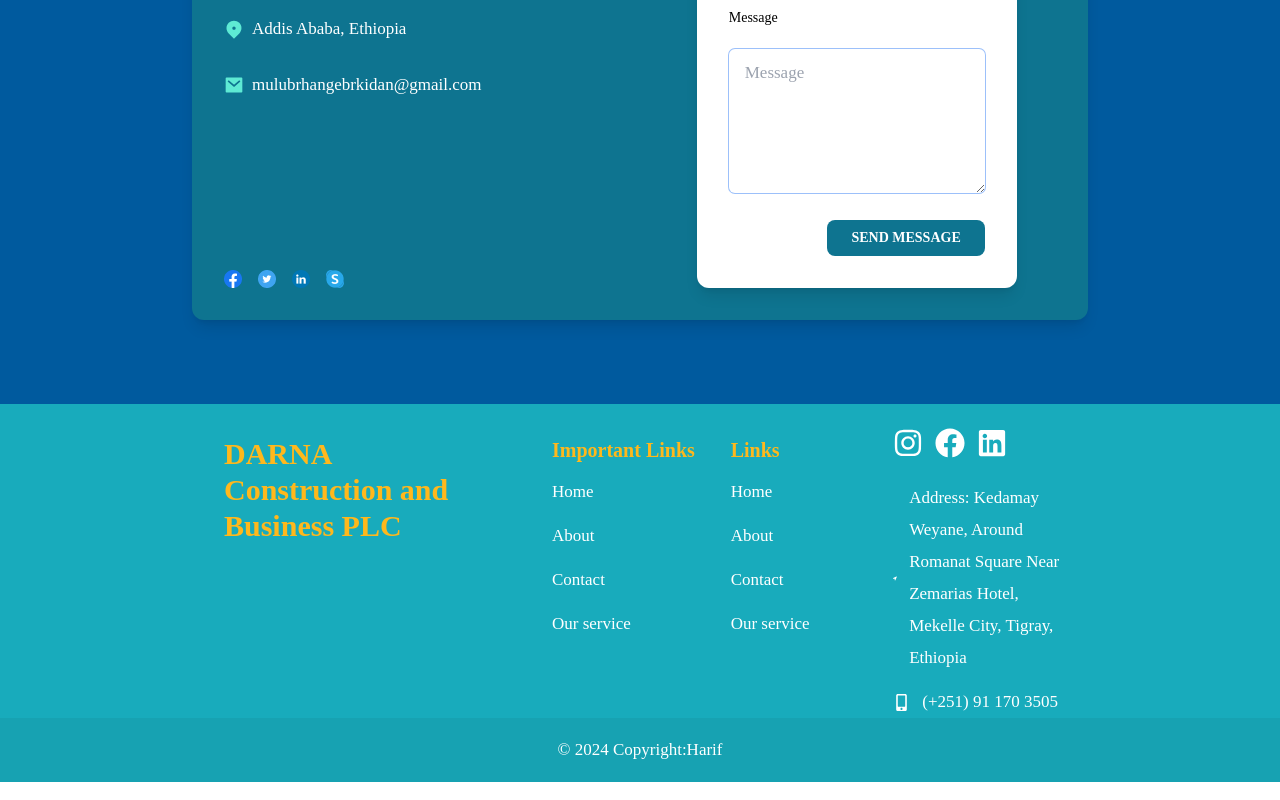
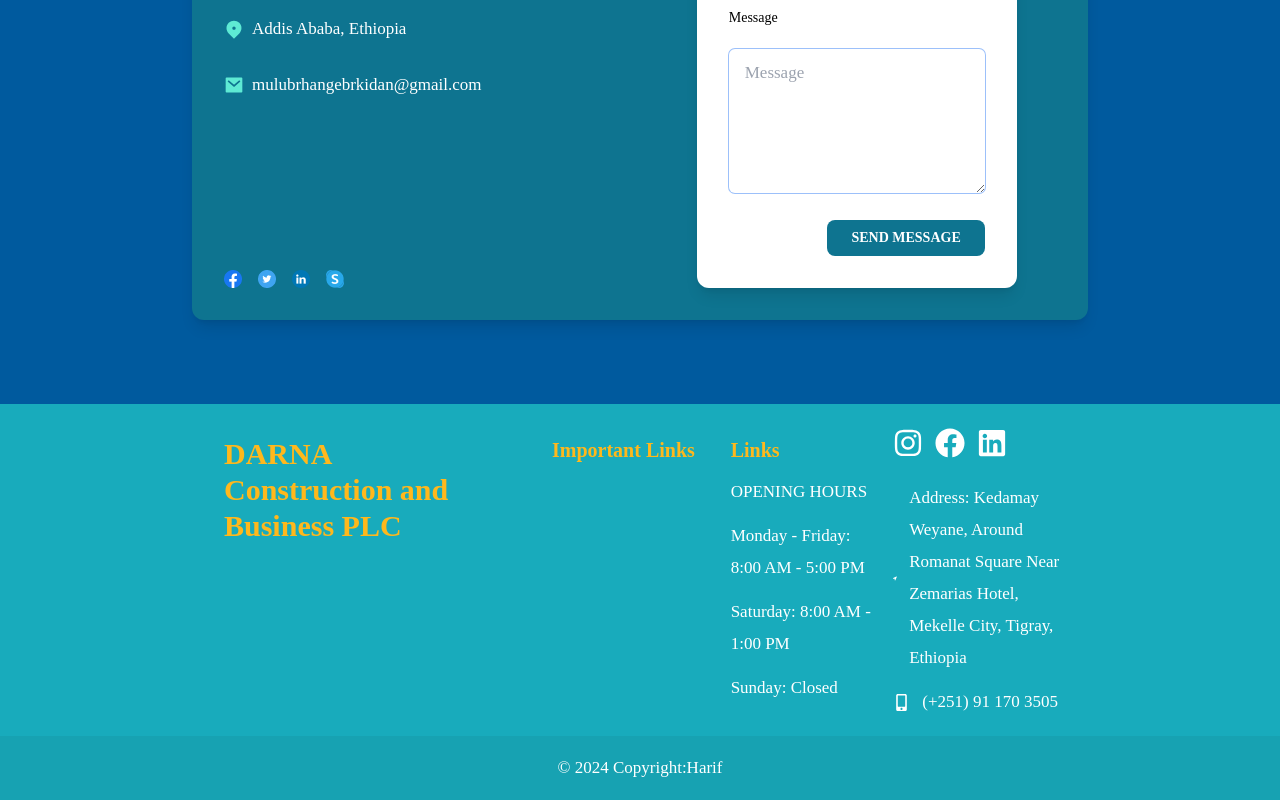
Before and after one commit to Mulubrhan1511/Constaraction, a React (Vite) app in the folder front/: page / in a window 1280 px wide. Shown: the part 7683-8483 px from the top of the page. Built offline with nearby package versions, Linux system fonts and the light colour scheme.

Commit message:
edit the code with the best about and hiracrchy page

```diff
--- a/front/src/components/Footer/Footer.jsx
+++ b/front/src/components/Footer/Footer.jsx
@@ -1,6 +1,5 @@
 import React from "react";
-import footerLogo from "../../assets/logo.png";
-import Banner from "../../assets/website/footer-pattern.jpg";
+import { Link } from "react-router-dom"; // Import Link from react-router-dom for navigation
 import {
   FaFacebook,
   FaInstagram,
@@ -8,6 +7,8 @@ import {
   FaLocationArrow,
   FaMobileAlt,
 } from "react-icons/fa";
+import Banner from "../../assets/website/footer-pattern.jpg";
+import footerLogo from "../../assets/logo.png";
 
 const BannerImg = {
   backgroundImage: `url(${Banner})`,
@@ -18,36 +19,18 @@ const BannerImg = {
   width: "100%",
 };
 
-const FooterLinks = [
-  {
-    title: "Home",
-    link: "/#",
-  },
-  {
-    title: "About",
-    link: "/#about",
-  },
-  {
-    title: "Contact",
-    link: "/#contact",
-  },
-  {
-    title: "Our service",
-    link: "/#blog",
-  },
-];
+
 
 const Footer = () => {
   return (
-    <div  className="text-white bg-accent-secondary">
-      <div className="container ">
-        <div data-aos="zoom-in" className="grid md:grid-cols-3 ">
+    <div className="text-white bg-accent-secondary">
+      <div className="container">
+        <div data-aos="zoom-in" className="grid md:grid-cols-3">
           {/* company details */}
           <div className="py-8 px-4">
             <h1 className="sm:text-3xl text-xl font-bold sm:text-left text-justify mb-3 flex items-center gap-3">
-            DARNA Construction and Business PLC
+              DARNA Construction and Business PLC
             </h1>
-
           </div>
 
           {/* Footer Links */}
@@ -58,14 +41,7 @@ const Footer = () => {
                   Important Links
                 </h1>
                 <ul className="flex flex-col gap-3">
-                  {FooterLinks.map((link) => (
-                    <li
-                      className="cursor-pointer hover:text-primary hover:translate-x-1 duration-300 text-gray-200"
-                      key={link.title}
-                    >
-                      <span>{link.title}</span>
-                    </li>
-                  ))}
+
                 </ul>
               </div>
             </div>
@@ -75,14 +51,10 @@ const Footer = () => {
                   Links
                 </h1>
                 <ul className="flex flex-col gap-3">
-                  {FooterLinks.map((link) => (
-                    <li
-                      className="cursor-pointer hover:text-primary hover:translate-x-1 duration-300 text-gray-200"
-                      key={link.title}
-                    >
-                      <span>{link.title}</span>
-                    </li>
-                  ))}
+                  <li className="border-b-red-500">OPENING HOURS</li>
+                  <li>Monday - Friday: 8:00 AM - 5:00 PM</li>
+                  <li>Saturday: 8:00 AM - 1:00 PM</li>
+                  <li>Sunday: Closed</li>
                 </ul>
               </div>
             </div>
@@ -117,9 +89,9 @@ const Footer = () => {
       </div>
 
       <div className="bg-black/5 p-4 text-center text-surface dark:text-white">
-    © 2024 Copyright:
-    <a href="https://harifsite.com/" target="_blank">Harif</a>
-  </div>
+        © 2024 Copyright:
+        <a href="https://harifsite.com/" target="_blank" rel="noopener noreferrer">Harif</a>
+      </div>
     </div>
   );
 };
--- a/front/src/components/Navbar/Navbar2.jsx
+++ b/front/src/components/Navbar/Navbar2.jsx
@@ -137,6 +137,7 @@ const Navbar2 = () => {
                       smooth to="#contact"
                       onClick={() => onUpdateActiveLink('contact')}
                       className='text-secondary hover:text-accent transition-all duration-300'
+
                     >
                       Contact us
                     </Link>
```
